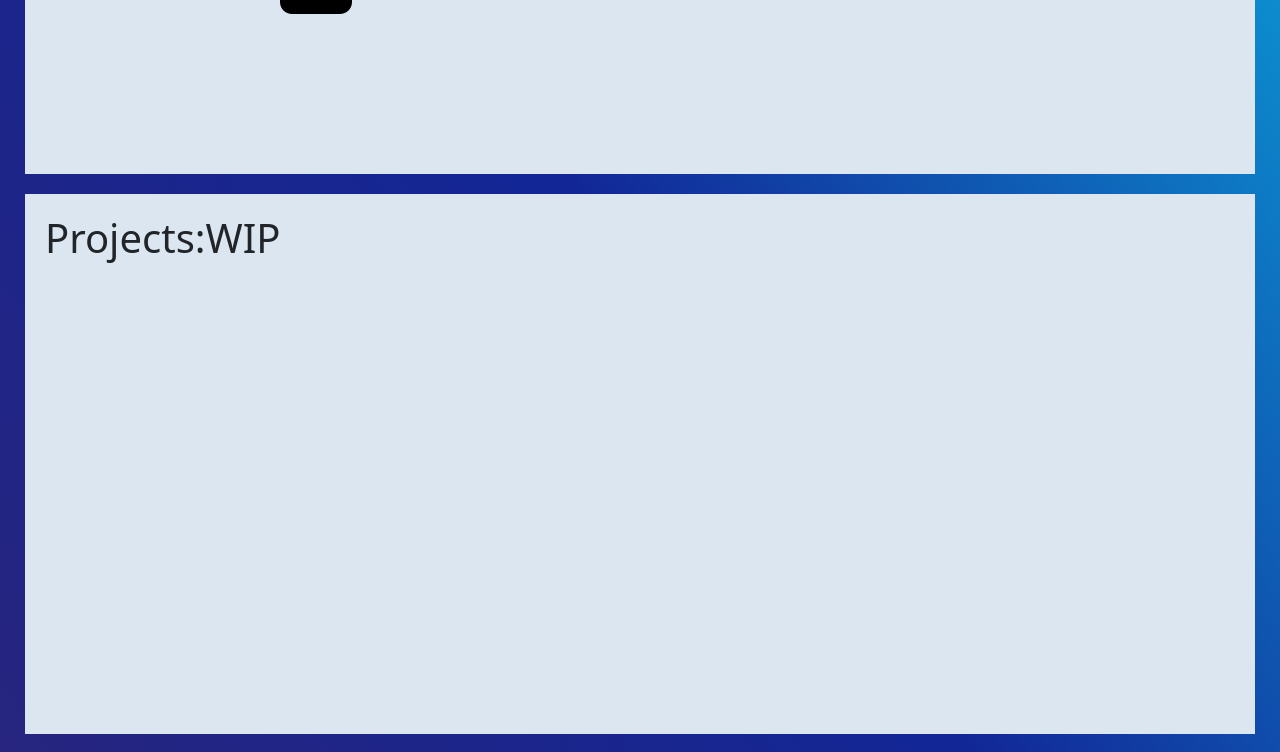
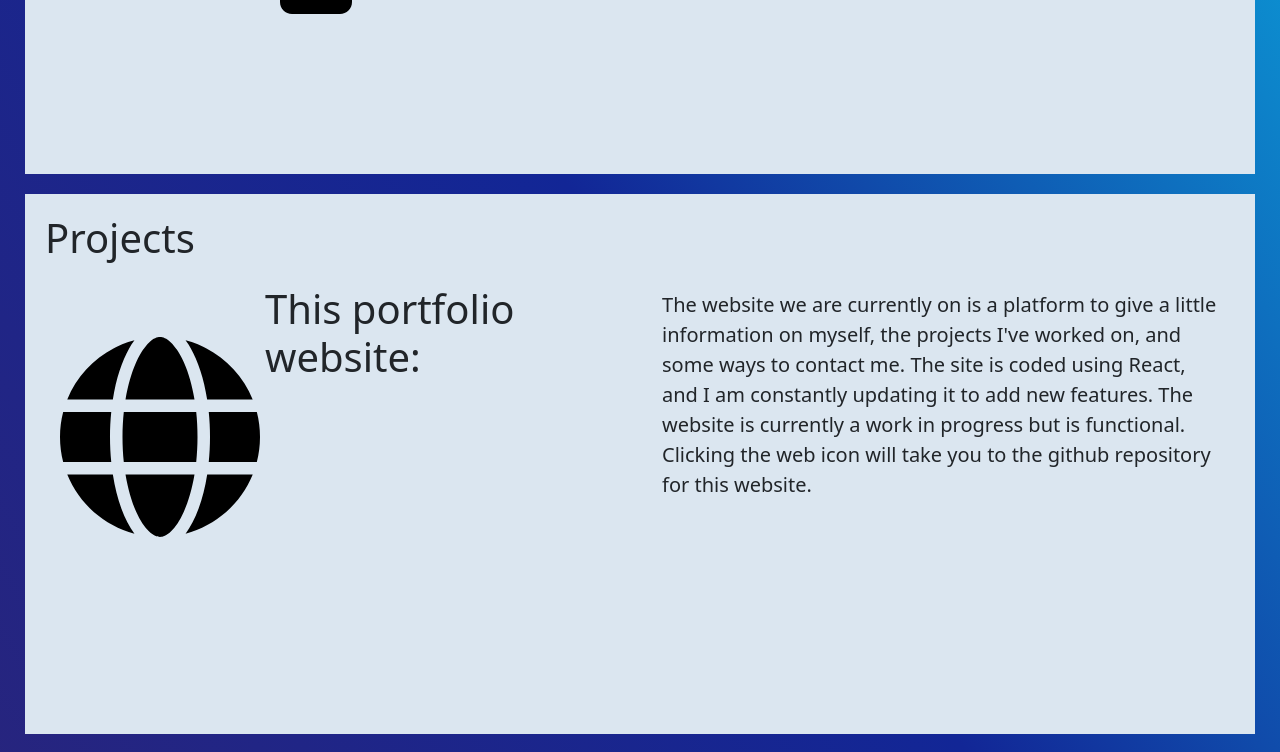
Before and after one commit to JashanjodhB/portfolio, a React (Vite) app: page / in a window 1280 px wide. Shown: the part 668-1420 px from the top of the page. Built offline with nearby package versions, Linux system fonts and the light colour scheme.

Commit message:
Fleshed out projects section

```diff
--- a/src/App.css
+++ b/src/App.css
@@ -77,6 +77,24 @@ body {
 
 }
 
+.website{
+  list-style: none;
+  margin: 0;
+  padding: 15px;
+  font-size: 25vh;
+  display: flex;
+  h1{
+    position: relative;
+    left: 5px;
+    width: 210%;
+  }
+  p{
+    position: relative;
+    top: 5px;
+    font-size: 20px
+  }
+}
+
 .links li:not(:last-child) {
   margin-right: 15px;
 }
--- a/src/App.jsx
+++ b/src/App.jsx
@@ -6,7 +6,7 @@ import Typewriter from './components/Typewriter'
 import { faGithub, faInstagram, faLinkedin } from '@fortawesome/free-brands-svg-icons'
 import 'bootstrap/dist/css/bootstrap.css'
 import { Navbar } from 'react-bootstrap'
-import { faFile } from '@fortawesome/free-solid-svg-icons'
+import { faFile, faGlobe } from '@fortawesome/free-solid-svg-icons'
 import secondpic from './assets/concertPic.png'
 const res="https://drive.google.com/file/d/14HgsbibdlDcpnxSeHazRKjeoc0e32YEV/view?usp=sharing";
 function App() {
@@ -63,7 +63,15 @@ function App() {
 
 
         <div class="cell Projects" id='projects'>
-          <h1>Projects:WIP</h1>
+          <h1>Projects</h1>
+
+          <li className='website'>
+              <a  target="_blank" rel='noreferrer' href={'https://github.com/JashanjodhB/portfolio'}>
+                <FontAwesomeIcon icon={faGlobe} color='#000000'/>
+              </a>
+              <h1>This portfolio website:</h1>
+              <p>The website we are currently on is a platform to give a little information on myself, the projects I've worked on, and some ways to contact me. The site is coded using React, and I am constantly updating it to add new features. The website is currently a work in progress but is functional. Clicking the web icon will take you to the github repository for this website.</p>
+            </li>
           {/*Project site, spot for spotify app */}
         </div>
 
```
